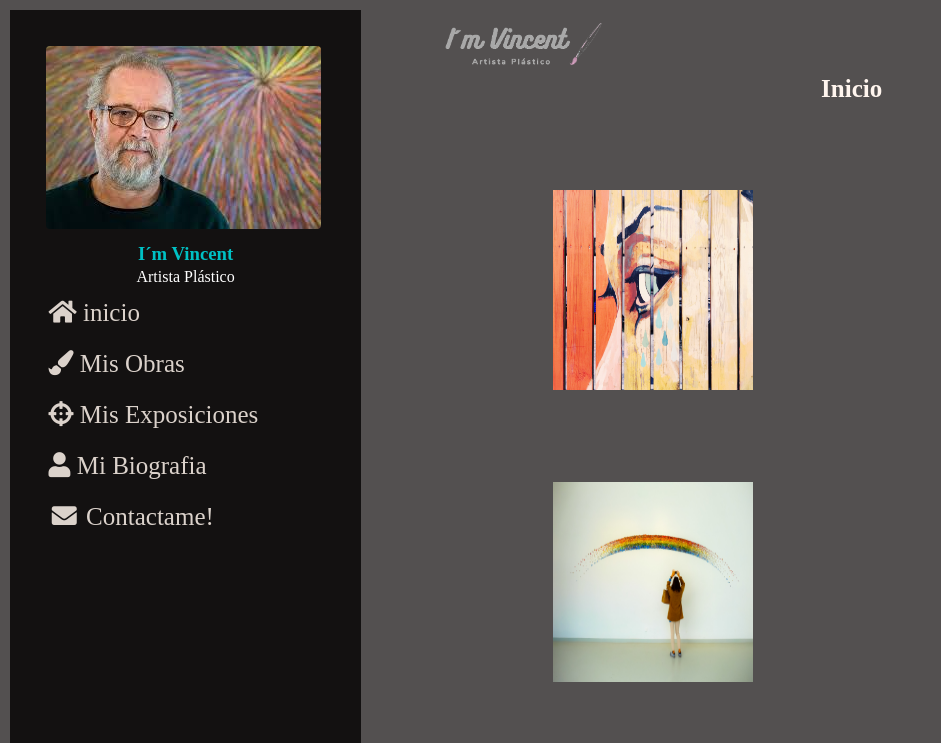
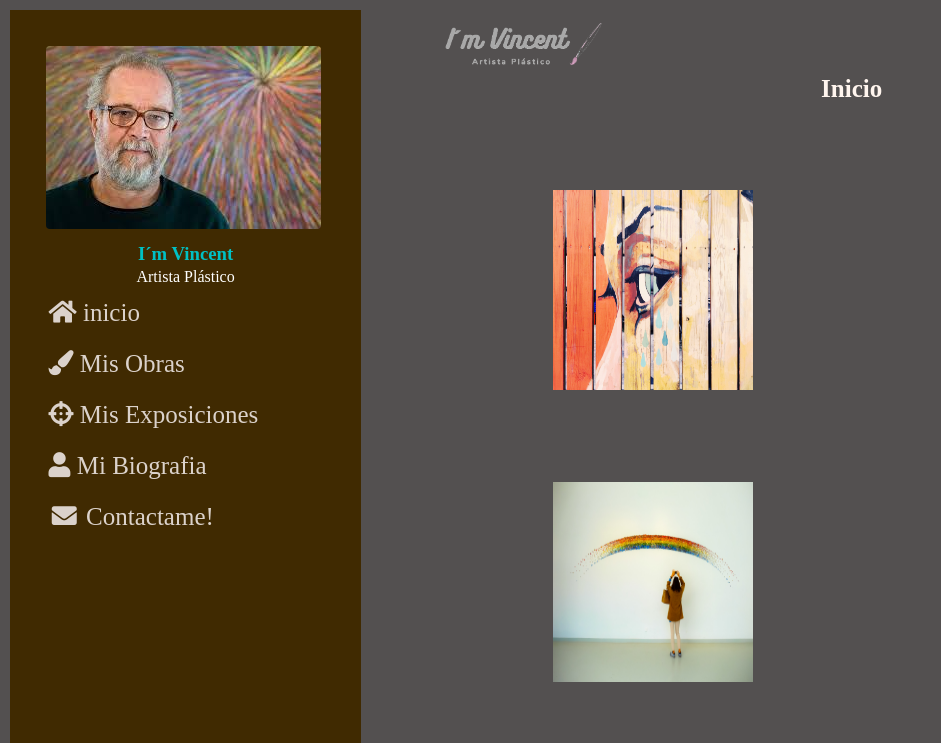
Before and after one commit to Debbie97/primer_repositoriocoder, a website: page index.html in a window 1280 px wide. Shown: the top 743 px of the page, 0-941 px from the left. Drawn offline with nearby package versions, Linux system fonts and the light colour scheme; files that its build step writes are made by us from their sources.

Commit message:
update color negro

```diff
--- a/scss/_colores.scss
+++ b/scss/_colores.scss
@@ -3,7 +3,7 @@ $color-pie:rgb(83,80,80);
 $color-aqua: #00c1c5;
 $gradiente:linear-gradient(90deg, rgba(83,80,80,1) 5%, rgba(54,187,158,1) 100%);
 $color-gris:rgb(223, 213, 213);
-$color-negro:rgb(19, 17, 17);
+$color-negro:#402A01;
 $color-verde:darkseagreen;
 $color-blanco:white;
 $color-negrof:#272525;
```
